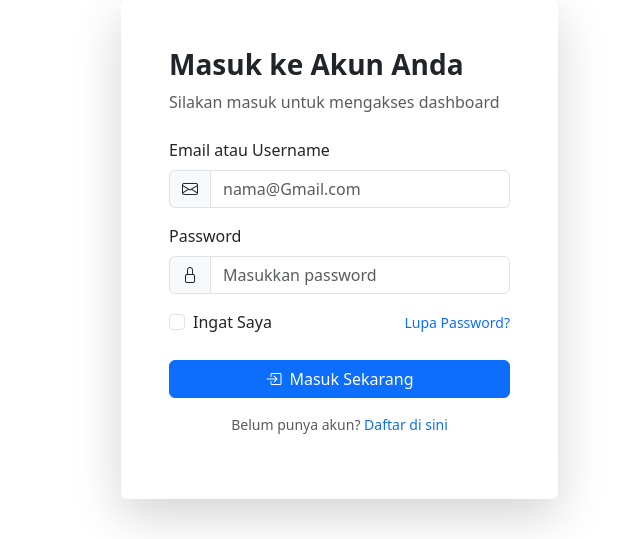
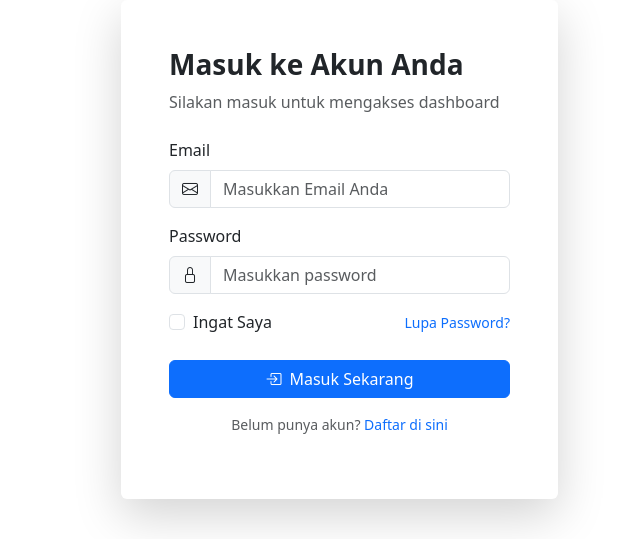
Before and after one commit to Lueeskie/Manajemen-Logistik-UKOM, a PHP site: page /login.php in a window 1280 px wide. Shown: the part 86-625 px from the top of the page, without its empty margins (640-1280 px from the left). Run offline with PHP 8.4, Linux system fonts and the light colour scheme; some libraries are stand-ins or nearby versions.

Commit message:
Mengubah validasi login menjadi Email

```diff
--- a/app/models/user.php
+++ b/app/models/user.php
@@ -9,9 +9,9 @@ class User {
         $this->db = Database::getInstance();
     }
 
-    public function login($username, $password) {
-        $stmt = $this->db->prepare("SELECT * FROM users WHERE username = :username AND password = :password");
-        $stmt->bindParam(':username', $username);
+    public function login($email, $password) {
+        $stmt = $this->db->prepare("SELECT * FROM users WHERE email = :email AND password = :password");
+        $stmt->bindParam(':email', $email);
         $stmt->bindParam(':password', $password);
         $stmt->execute();
         $user = $stmt->fetch(PDO::FETCH_ASSOC);
--- a/app/views/login.php
+++ b/app/views/login.php
@@ -63,13 +63,18 @@ if (isset($_SESSION['flash_success'])) {
                         <div class="card-body p-4 p-lg-5">
                             <h3 class="fw-bold mb-2">Masuk ke Akun Anda</h3>
                             <p class="text-muted mb-4">Silakan masuk untuk mengakses dashboard</p>
+                            <?php if (isset($error)) : ?>
+                                <div class="alert alert-danger small mb-4">
+                                    <?php echo $error; ?>
+                                </div>
+                            <?php endif; ?>
+
                             <form method="POST">
                                 <div class="mb-3">
-                                    <label class="form-label">Email atau Username</label>
+                                    <label class="form-label">Email</label>
                                     <div class="input-group custom-input">
                                         <span class="input-group-text"><i class="bi bi-envelope"></i></span>
-                                        <input type="text" class="form-control" name="username"
-                                            placeholder="nama@Gmail.com" required>
+                                        <input type="email" class="form-control" name="email" placeholder="Masukkan Email Anda" required>
                                     </div>
                                 </div>
 
@@ -133,13 +138,14 @@ if (isset($_SESSION['flash_success'])) {
                     confirmButtonText: 'Oke, Masuk!',
                     confirmButtonColor: '#0d6efd'
                 }).then(() => {
-                    const usernameInput = document.querySelector('input[name=\"username\"]');
-                    if (usernameInput) {
-                        usernameInput.focus();
+                    const emailInput = document.querySelector('input[name="email"]');  <!-- Ubah selector ke "email" -->
+                    if (emailInput) {
+                        emailInput.focus();
                     }
                 });
             <?php endif; ?>
         });
     </script>
 </body>
+
 </html>
```
Also changed, not shown: app/controllers/AuthController.php (+3 -4 lines).
